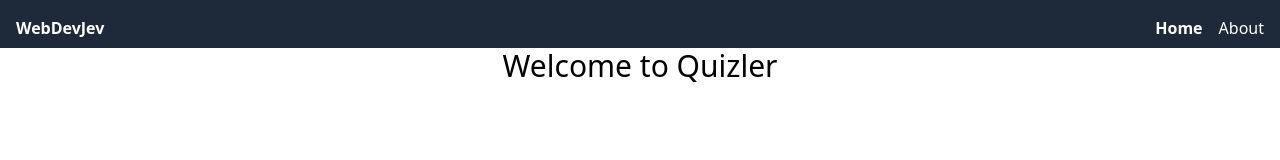
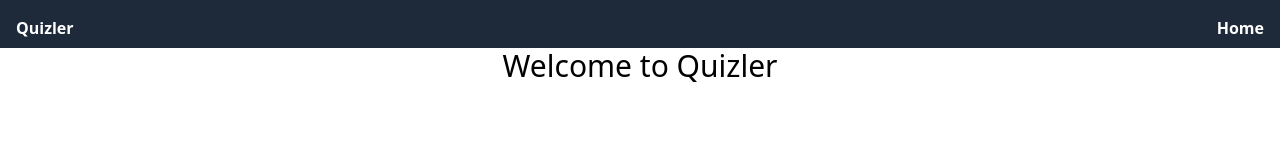
Before and after one commit to JevonThompsonx/Quizlet-clone, a React (Vite) app in the folder frontend/: page / in a window 1280 px wide. Shown: the top 160 px of the page. Built offline with nearby package versions, Linux system fonts and the light colour scheme.

Commit message:
Replaced webdevjev w/ app name

```diff
--- a/frontend/src/components/Nav.tsx
+++ b/frontend/src/components/Nav.tsx
@@ -8,7 +8,6 @@ const Nav = () => {
   // Define links in an array of objects
   const navLinks = [
     { path: '/', label: 'Home' },
-    { path: '/about', label: 'About' },
   ];
 
   const toggleMenu = () => {
@@ -19,7 +18,7 @@ const Nav = () => {
     <nav className="bg-gray-800 p-4 sticky w-screen top-0 z-10 h-12">
       <div className="container mx-auto flex justify-between items-center">
         {/* Logo/Brand */}
-        <a href='https://github.com/JevonThompsonx' className="text-white font-bold">WebDevJev</a>
+        <a href='https://github.com/JevonThompsonx' className="text-white font-bold">Quizler</a>
         {/* Desktop Links */}
         <div className="hidden sm:flex space-x-4">
           {navLinks.map(({ path, label }) => (
```
